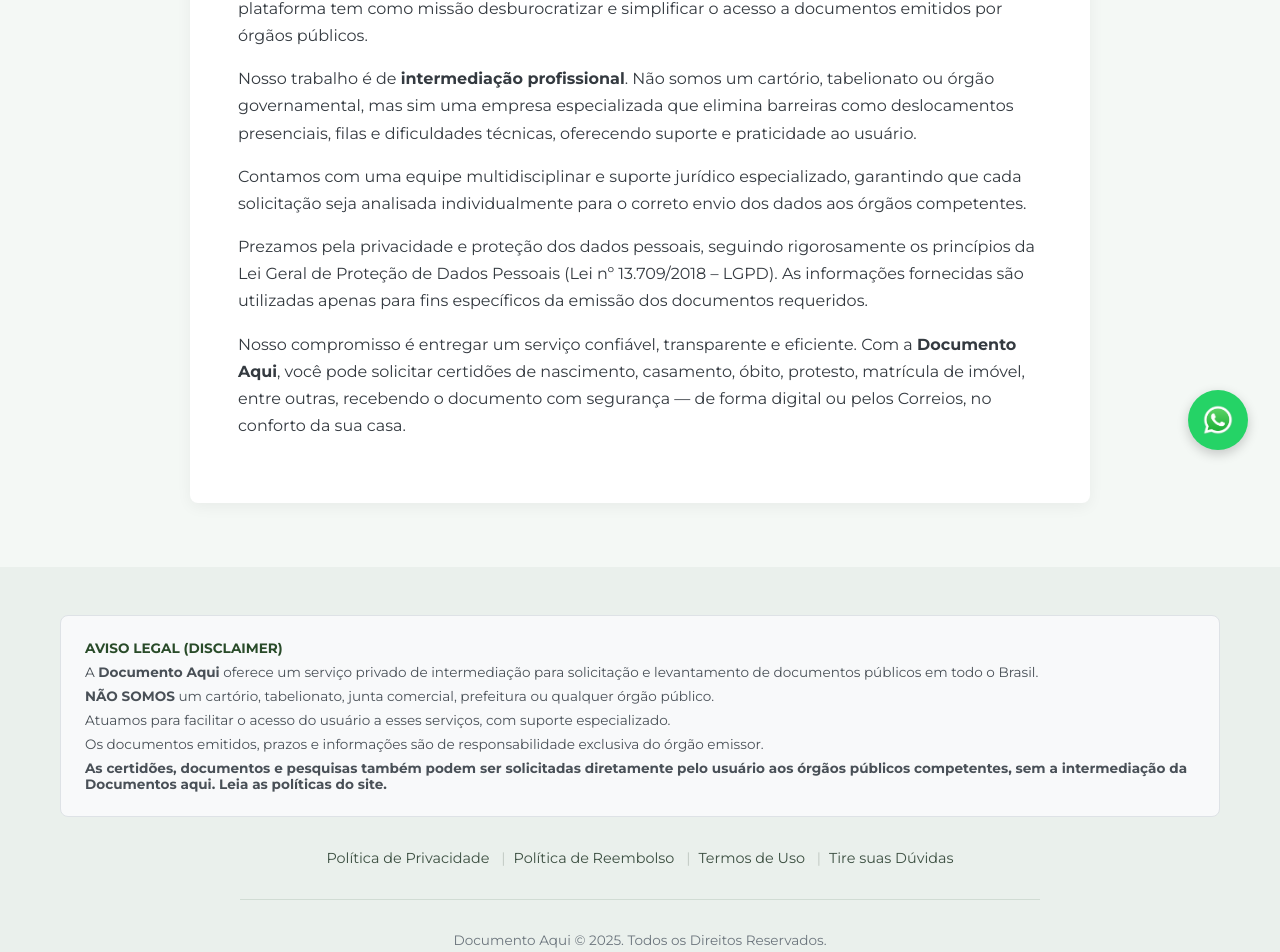
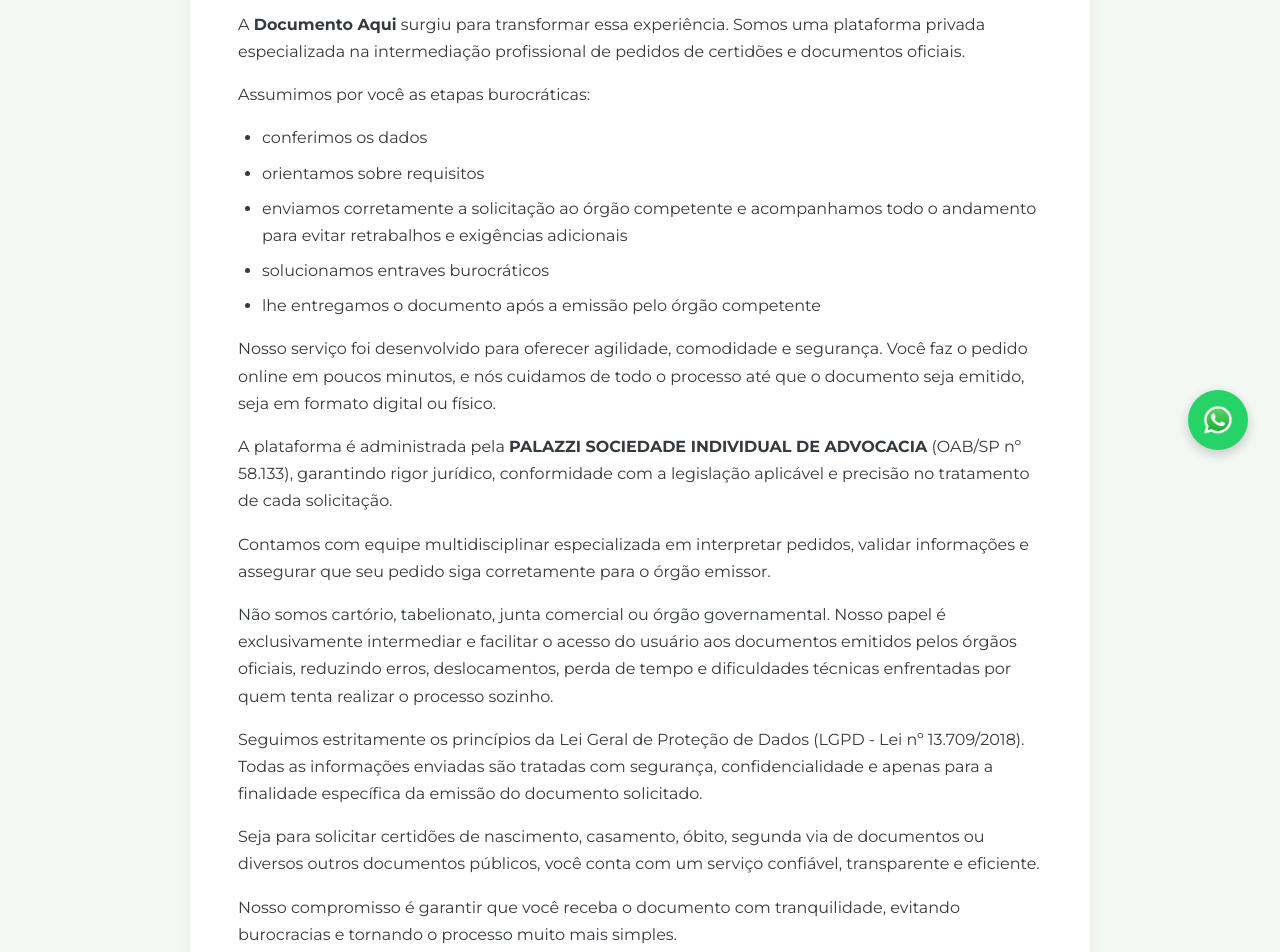
Before and after one commit to documentoaqui/documentoaqui-front, a Next.js app: page /sobre-nos in a window 1280 px wide. Shown: the part 318-1270 px from the top of the page. Built offline with nearby package versions, Linux system fonts and the light colour scheme.

Commit message:
Mudança no texto da página "Sobre nós"

```diff
--- a/src/app/sobre-nos/page.js
+++ b/src/app/sobre-nos/page.js
@@ -1,14 +1,19 @@
 import Header from "@/components/Header/Header";
 import Footer from "@/components/Footer/Footer";
-// Reutilizaremos o CSS das páginas de texto para manter a consistência
 import styles from '../politica-de-privacidade/PrivacyPolicy.module.css';
+import { headers } from "next/headers";
 
 export const metadata = {
   title: "Sobre Nós - Documento Aqui",
-  description: "Conheça a Documento Aqui, sua facilitadora na solicitação de documentos e certidões oficiais em todo o Brasil.",
+  description:
+    "Conheça a Documento Aqui, sua facilitadora na solicitação de documentos e certidões oficiais em todo o Brasil.",
 };
 
 export default function SobreNosPage() {
+  // Detecta dispositivo no servidor
+  const userAgent = headers().get("user-agent") || "";
+  const isMobile = /mobile|android|iphone|ipad|ipod/i.test(userAgent);
+
   return (
     <>
       <Header />
@@ -17,21 +22,154 @@
           <h1 className={styles.title}>Sobre Nós</h1>
 
           <div className={styles.content}>
+            {isMobile ? (
+              <>
+                {/* Conteúdo mobile */}
                 <p>
-              A <strong>Documento Aqui</strong> é uma plataforma digital privada que atua como facilitadora e intermediadora na solicitação de certidões e documentos oficiais em todo o território brasileiro. Administrada pela <strong>PALAZZI SOCIEDADE INDIVIDUAL DE ADVOCACIA</strong>, registrada na OAB/SP sob o nº 58.133, a plataforma tem como missão desburocratizar e simplificar o acesso a documentos emitidos por órgãos públicos.
+                  Solicitar documentos públicos costuma ser cansativo. Filas,
+                  deslocamentos, exigências inesperadas e informações
+                  incompletas tornam o processo lento, principalmente para quem
+                  tem pouco tempo ou está longe do órgão emissor.
                 </p>
+
                 <p>
-              Nosso trabalho é de <strong>intermediação profissional</strong>. Não somos um cartório, tabelionato ou órgão governamental, mas sim uma empresa especializada que elimina barreiras como deslocamentos presenciais, filas e dificuldades técnicas, oferecendo suporte e praticidade ao usuário.
+                  A <strong>Documento Aqui</strong> nasceu para simplificar tudo
+                  isso. Somos uma plataforma privada especializada na
+                  intermediação profissional de certidões e documentos oficiais.
+                  Cuidamos de todas as etapas por você:
                 </p>
+
+                <ul>
+                  <li>conferimos os dados enviados</li>
+                  <li>orientamos sobre requisitos</li>
+                  <li>enviamos corretamente o pedido ao órgão competente</li>
+                  <li>acompanhamos o andamento para evitar retrabalhos</li>
+                  <li>solucionamos entraves burocráticos</li>
+                  <li>entregamos o documento após a emissão</li>
+                </ul>
+
                 <p>
-              Contamos com uma equipe multidisciplinar e suporte jurídico especializado, garantindo que cada solicitação seja analisada individualmente para o correto envio dos dados aos órgãos competentes.
+                  Você solicita online em poucos minutos. Nós cuidamos do
+                  restante até a entrega digital ou física.
                 </p>
+
                 <p>
-              Prezamos pela privacidade e proteção dos dados pessoais, seguindo rigorosamente os princípios da Lei Geral de Proteção de Dados Pessoais (Lei nº 13.709/2018 – LGPD). As informações fornecidas são utilizadas apenas para fins específicos da emissão dos documentos requeridos.
+                  A plataforma é administrada pela{" "}
+                  <strong>PALAZZI SOCIEDADE INDIVIDUAL DE ADVOCACIA</strong>{" "}
+                  (OAB/SP nº 58.133), garantindo rigor jurídico, precisão e
+                  conformidade com a legislação.
                 </p>
+
                 <p>
-              Nosso compromisso é entregar um serviço confiável, transparente e eficiente. Com a <strong>Documento Aqui</strong>, você pode solicitar certidões de nascimento, casamento, óbito, protesto, matrícula de imóvel, entre outras, recebendo o documento com segurança — de forma digital ou pelos Correios, no conforto da sua casa.
+                  Não somos cartório, tabelionato ou órgão governamental. Nossa
+                  função é facilitar o acesso aos documentos oficiais, reduzindo
+                  erros, deslocamentos e perda de tempo.
                 </p>
+
+                <p>
+                  Seguimos integralmente a Lei Geral de Proteção de Dados
+                  (LGPD). Todas as informações são usadas exclusivamente para a
+                  emissão do documento solicitado.
+                </p>
+
+                <p>
+                  Seja para certidões de nascimento, casamento, óbito, segunda
+                  via de documentos ou outros documentos públicos, oferecemos um
+                  serviço confiável, seguro e eficiente.
+                </p>
+
+                <p>
+                  Nosso compromisso é que você receba seu documento com
+                  tranquilidade, sem burocracias.
+                </p>
+              </>
+            ) : (
+              <>
+                {/* Conteúdo desktop */}
+                <p>
+                  Solicitar documentos públicos nem sempre é simples. Filas,
+                  deslocamentos, exigências inesperadas e informações
+                  incompletas tornam o processo lento e desgastante,
+                  especialmente para quem tem pouco tempo, vive em outra cidade
+                  ou precisa resolver tudo à distância.
+                </p>
+
+                <p>
+                  A <strong>Documento Aqui</strong> surgiu para transformar essa
+                  experiência. Somos uma plataforma privada especializada na
+                  intermediação profissional de pedidos de certidões e
+                  documentos oficiais.
+                </p>
+
+                <p>Assumimos por você as etapas burocráticas:</p>
+
+                <ul>
+                  <li>conferimos os dados</li>
+                  <li>orientamos sobre requisitos</li>
+                  <li>
+                    enviamos corretamente a solicitação ao órgão competente e
+                    acompanhamos todo o andamento para evitar retrabalhos e
+                    exigências adicionais
+                  </li>
+                  <li>solucionamos entraves burocráticos</li>
+                  <li>
+                    lhe entregamos o documento após a emissão pelo órgão
+                    competente
+                  </li>
+                </ul>
+
+                <p>
+                  Nosso serviço foi desenvolvido para oferecer agilidade,
+                  comodidade e segurança. Você faz o pedido online em poucos
+                  minutos, e nós cuidamos de todo o processo até que o documento
+                  seja emitido, seja em formato digital ou físico.
+                </p>
+
+                <p>
+                  A plataforma é administrada pela{" "}
+                  <strong>PALAZZI SOCIEDADE INDIVIDUAL DE ADVOCACIA</strong>{" "}
+                  (OAB/SP nº 58.133), garantindo rigor jurídico, conformidade
+                  com a legislação aplicável e precisão no tratamento de cada
+                  solicitação.
+                </p>
+
+                <p>
+                  Contamos com equipe multidisciplinar especializada em
+                  interpretar pedidos, validar informações e assegurar que seu
+                  pedido siga corretamente para o órgão emissor.
+                </p>
+
+                <p>
+                  Não somos cartório, tabelionato, junta comercial ou órgão
+                  governamental. Nosso papel é exclusivamente intermediar e
+                  facilitar o acesso do usuário aos documentos emitidos pelos
+                  órgãos oficiais, reduzindo erros, deslocamentos, perda de
+                  tempo e dificuldades técnicas enfrentadas por quem tenta
+                  realizar o processo sozinho.
+                </p>
+
+                <p>
+                  Seguimos estritamente os princípios da Lei Geral de Proteção
+                  de Dados (LGPD - Lei nº 13.709/2018). Todas as informações
+                  enviadas são tratadas com segurança, confidencialidade e
+                  apenas para a finalidade específica da emissão do documento
+                  solicitado.
+                </p>
+
+                <p>
+                  Seja para solicitar certidões de nascimento, casamento, óbito,
+                  segunda via de documentos ou diversos outros documentos
+                  públicos, você conta com um serviço confiável, transparente e
+                  eficiente.
+                </p>
+
+                <p>
+                  Nosso compromisso é garantir que você receba o documento com
+                  tranquilidade, evitando burocracias e tornando o processo muito
+                  mais simples.
+                </p>
+              </>
+            )}
           </div>
         </div>
       </main>
```
Lines whose indentation alone changed are shown as unchanged.
